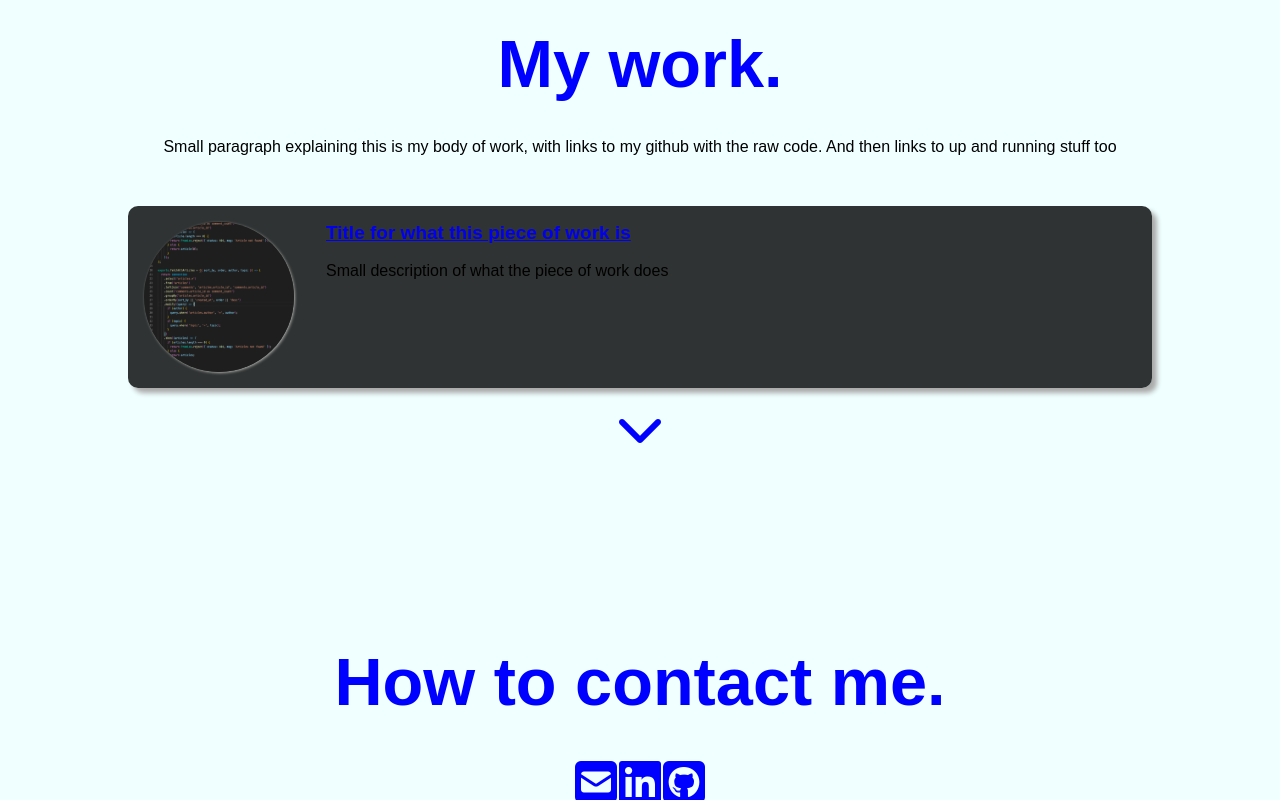
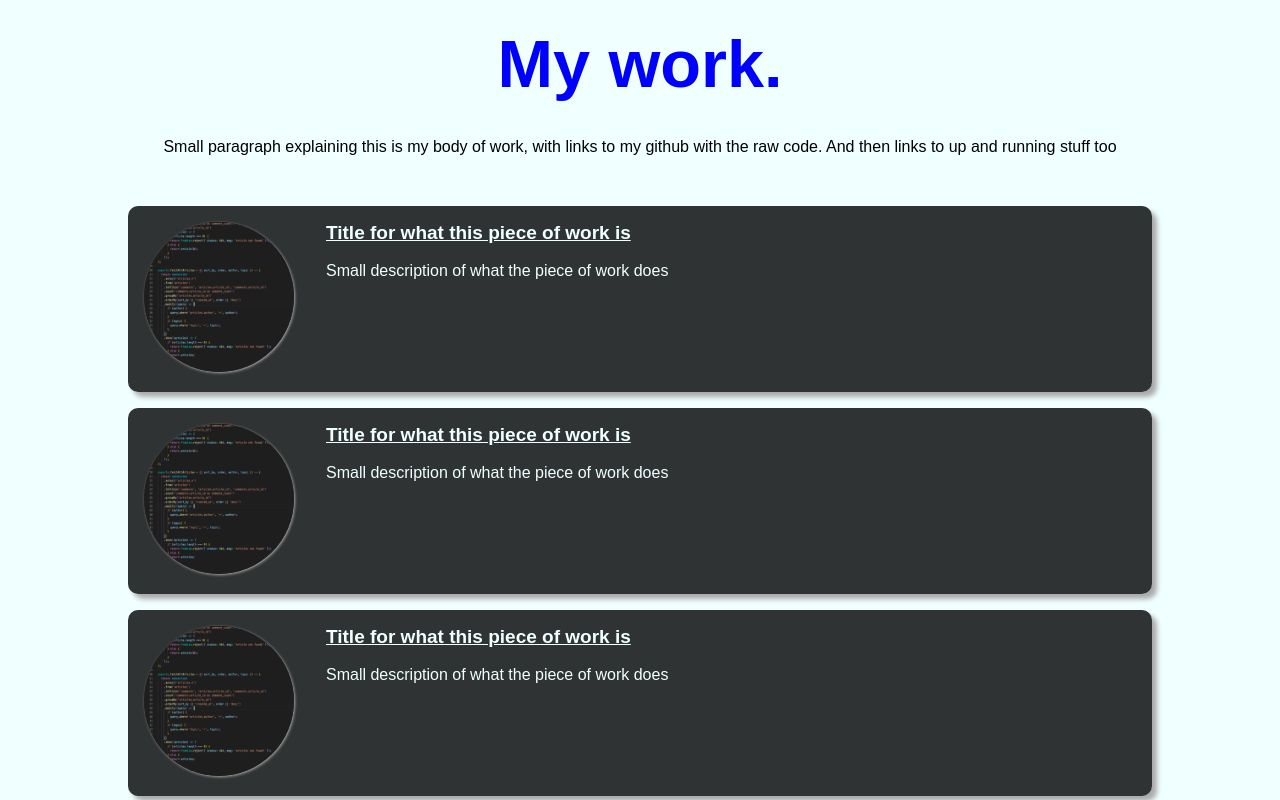
Before and after one commit to THPHogg/portfolio-website, a plain HTML site: page index.html in a window 1280 px wide. Shown: the part 2000-2800 px from the top of the page. Drawn offline with nearby package versions, Linux system fonts and the light colour scheme.

Commit message:
added more portfolio pieces, beginning to refactor to make the page work on all screen sizes

```diff
--- a/index.css
+++ b/index.css
@@ -2,6 +2,14 @@
   padding: 0;
   margin: 0;
   box-sizing: border-box;
+}
+
+a {
+  color: azure;
+}
+
+a:hover {
+  color: blue;
 }
 
 body {
@@ -100,7 +108,6 @@ h3 {
   text-align: left;
   font-size: 19px;
   padding: 0rem 0;
-  color: blue;
 }
 
 .work_description {
@@ -108,6 +115,7 @@ h3 {
   text-align: left;
   margin: 0;
   padding: 0;
+  color: azure;
 }
 
 #contact_home {
--- a/index.html
+++ b/index.html
@@ -86,10 +86,47 @@
         </p>
       </div>
       <div class="work_block">
-        <img
-          class="work_img"
-          src="images/Screenshot 2020-11-20 at 09.43.39.png"
-        />
+        <a href="https://github.com/THPHogg" target="_blank">
+          <img
+            class="work_img"
+            src="images/Screenshot 2020-11-20 at 09.43.39.png"
+        /></a>
+        <div class="work_preview">
+          <h4 class="work_title">
+            <a href="https://github.com/THPHogg" target="_blank"
+              >Title for what this piece of work is</a
+            >
+          </h4>
+          <br />
+          <p class="work_description">
+            Small description of what the piece of work does
+          </p>
+        </div>
+      </div>
+      <div class="work_block">
+        <a href="https://github.com/THPHogg" target="_blank">
+          <img
+            class="work_img"
+            src="images/Screenshot 2020-11-20 at 09.43.39.png"
+        /></a>
+        <div class="work_preview">
+          <h4 class="work_title">
+            <a href="https://github.com/THPHogg" target="_blank"
+              >Title for what this piece of work is</a
+            >
+          </h4>
+          <br />
+          <p class="work_description">
+            Small description of what the piece of work does
+          </p>
+        </div>
+      </div>
+      <div class="work_block">
+        <a href="https://github.com/THPHogg" target="_blank">
+          <img
+            class="work_img"
+            src="images/Screenshot 2020-11-20 at 09.43.39.png"
+        /></a>
         <div class="work_preview">
           <h4 class="work_title">
             <a href="https://github.com/THPHogg" target="_blank"
@@ -123,12 +160,14 @@
             ></a>
           </th>
           <th>
-            <a href="https://www.linkedin.com/in/tom-hogg-685119200/"
+            <a
+              href="https://www.linkedin.com/in/tom-hogg-685119200/"
+              target="_blank"
               ><i class="fab fa-linkedin fa-3x" style="color: blue"></i
             ></a>
           </th>
           <th>
-            <a href="https://github.com/THPHogg"
+            <a href="https://github.com/THPHogg" target="_blank"
               ><i class="fab fa-github-square fa-3x" style="color: blue"></i
             ></a>
           </th>
```
